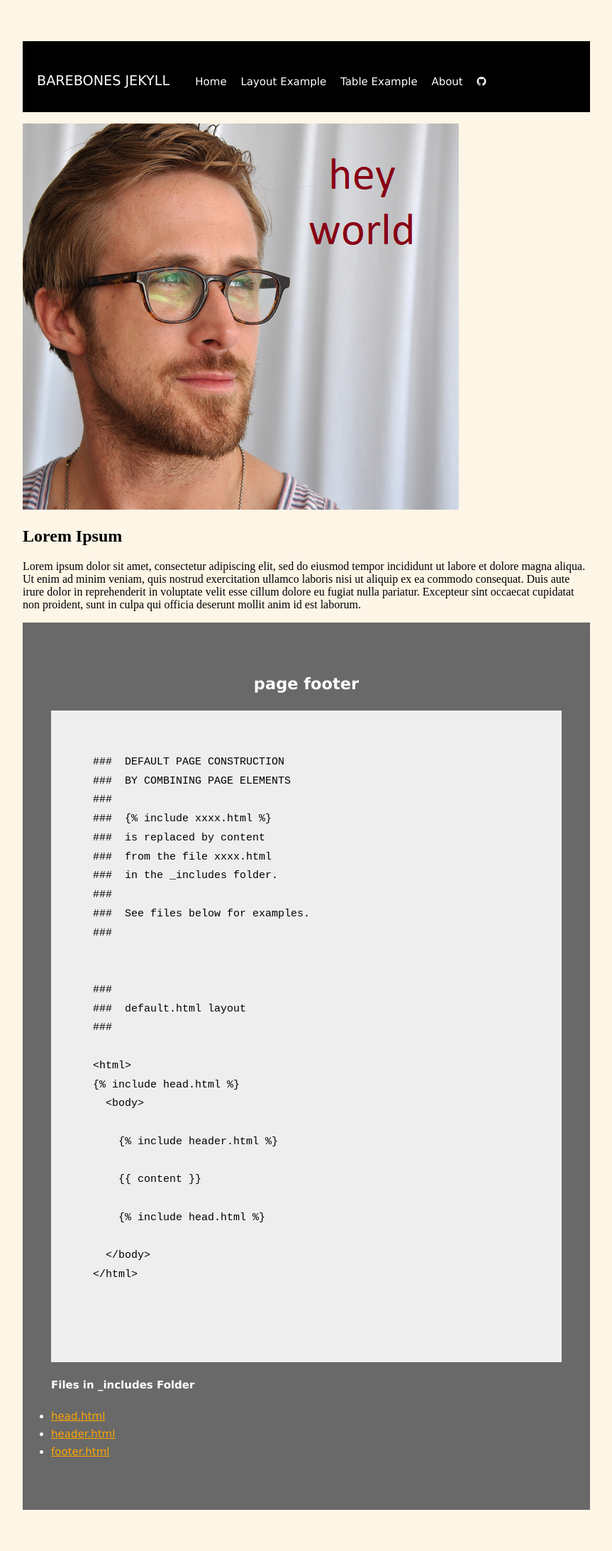
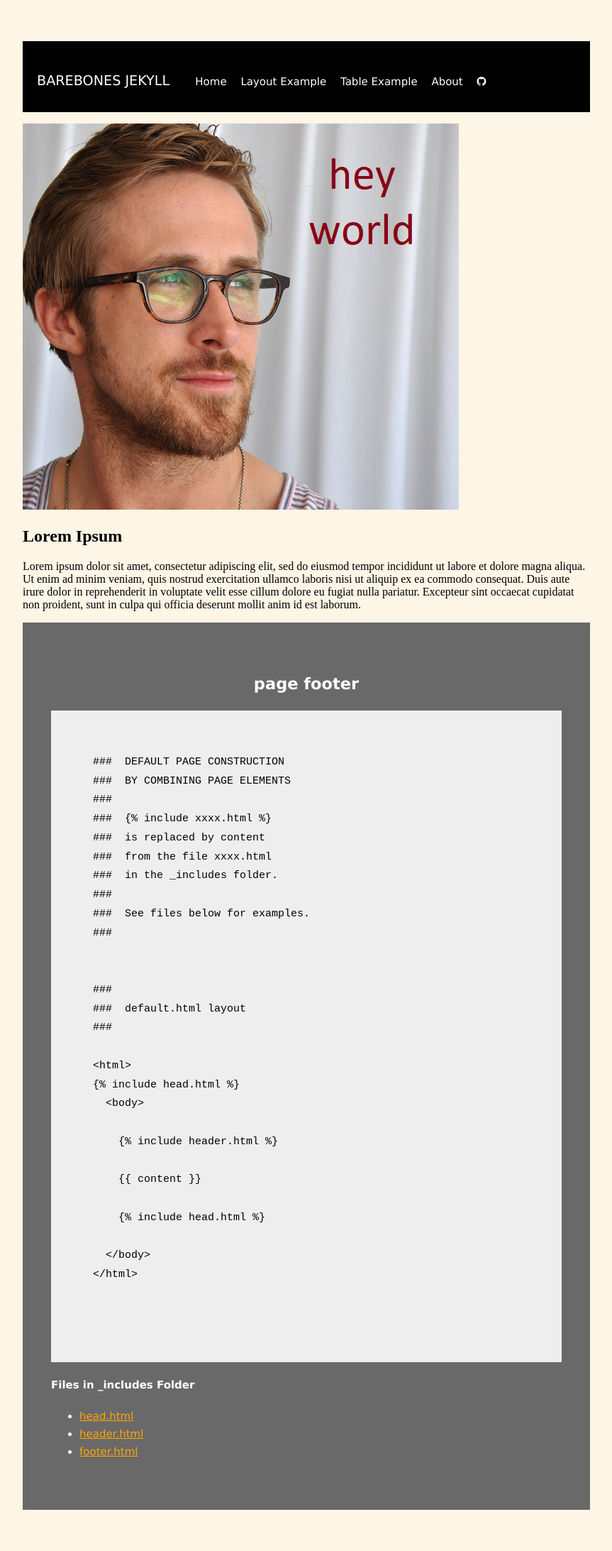
Before and after one commit to DS4PS/barebones-jekyll, a Jekyll site: the page built from index.md, in a window 1280 px wide. Shown: the whole page at 71% size, without its empty margins (208-1071 px from the left). Built offline with Jekyll 4.4.1, drawn with Linux system fonts in a browser that asks for light colours; nearby versions of some CDN libraries.

Commit message:
Update footer.html

```diff
--- a/_includes/footer.html
+++ b/_includes/footer.html
@@ -80,7 +80,7 @@ footer h4 {
 footer ul {
 	/* display:inline-block; */
 	text-align:left;
-	padding-left: 40px;
+	margin-left: 40px;
 }
 
 pre{
```
